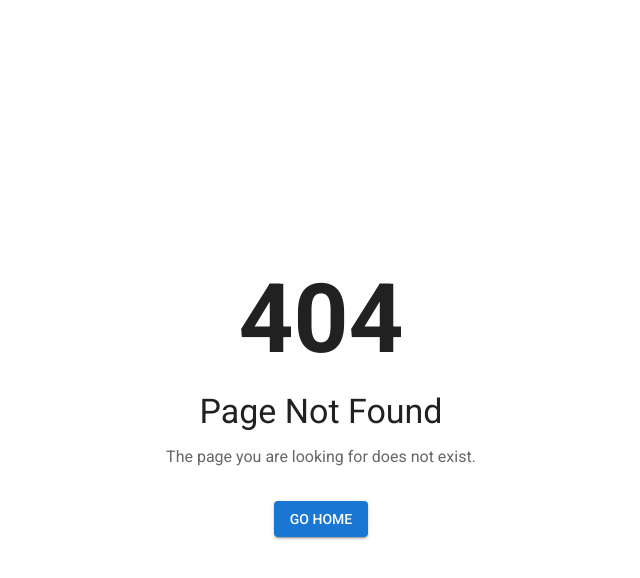
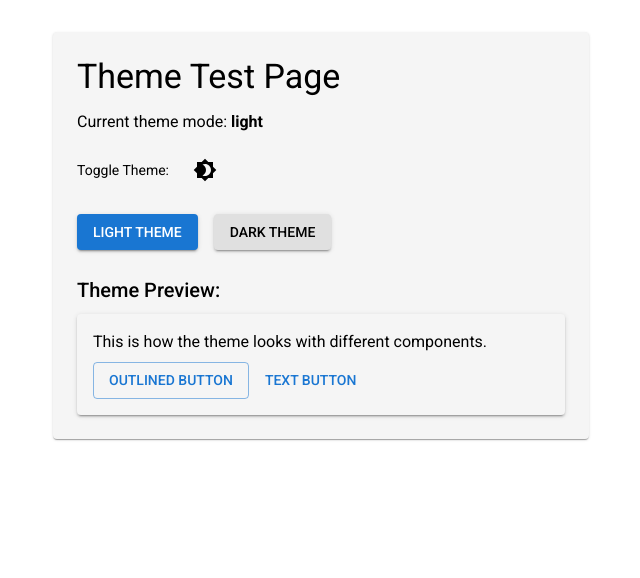
Before and after one commit to dvvaliya369/elm-ai-task-frontend, a React (Vite) app: page /theme-test in a window 1280 px wide. Before the commit this address had no page. Shown: the top 578 px of the page, without its empty margins (319-959 px from the left). Built offline with nearby package versions, Linux system fonts and the light colour scheme.

Commit message:
feat(theme): enable dark and light themes

```diff
--- a/src/Router.tsx
+++ b/src/Router.tsx
@@ -10,6 +10,7 @@ import PostDetail from "./pages/post/index.tsx";
 import CreatePost from "./pages/create/index.tsx";
 import Profile from "./pages/profile/index.tsx";
 import MyPostsPage from "./pages/my-posts/index.tsx";
+import ThemeTestPage from "./pages/theme-test/index.tsx";
 
 const Router: React.FC = () => {
   return (
@@ -17,6 +18,7 @@ const Router: React.FC = () => {
       <AuthInitializer>
         <Routes>
           <Route path="/" element={<Home />} />
+          <Route path="/theme-test" element={<ThemeTestPage />} />
           <Route
             path="/posts/create"
             element={
--- /dev/null
+++ b/src/components/ThemeToggle/index.tsx
@@ -0,0 +1,40 @@
+import React from 'react';
+import { IconButton, Tooltip } from '@mui/material';
+import { Brightness4, Brightness7 } from '@mui/icons-material';
+import { useTheme } from '../../context/ThemeContext';
+
+interface ThemeToggleProps {
+  size?: 'small' | 'medium' | 'large';
+  color?: 'inherit' | 'default' | 'primary' | 'secondary';
+}
+
+const ThemeToggle: React.FC<ThemeToggleProps> = ({
+  size = 'medium',
+  color = 'inherit'
+}) => {
+  const { mode, toggleTheme } = useTheme();
+
+  const tooltipTitle = `Switch to ${mode === 'light' ? 'dark' : 'light'} mode`;
+  const Icon = mode === 'light' ? Brightness4 : Brightness7;
+
+  return (
+    <Tooltip title={tooltipTitle}>
+      <IconButton
+        onClick={toggleTheme}
+        size={size}
+        color={color}
+        aria-label="Toggle theme"
+        sx={{
+          transition: 'transform 0.2s ease-in-out',
+          '&:hover': {
+            transform: 'rotate(20deg)',
+          },
+        }}
+      >
+        <Icon />
+      </IconButton>
+    </Tooltip>
+  );
+};
+
+export default ThemeToggle;
--- a/src/components/index.ts
+++ b/src/components/index.ts
@@ -1,2 +1,3 @@
 export * from './Post';
 export * from './PostDetail';
+export { default as ThemeToggle } from './ThemeToggle';
--- /dev/null
+++ b/src/context/ThemeContext.tsx
@@ -0,0 +1,131 @@
+import React, { createContext, useContext, useState, useEffect } from 'react';
+import type { ReactNode } from 'react';
+import { ThemeProvider as MuiThemeProvider } from '@mui/material/styles';
+import { createTheme } from '@mui/material/styles';
+import type { Theme } from '@mui/material/styles';
+
+export type ThemeMode = 'light' | 'dark';
+
+interface ThemeContextType {
+  mode: ThemeMode;
+  toggleTheme: () => void;
+  setTheme: (mode: ThemeMode) => void;
+}
+
+const ThemeContext = createContext<ThemeContextType | undefined>(undefined);
+
+interface ThemeProviderProps {
+  children: ReactNode;
+}
+
+const THEME_STORAGE_KEY = 'app-theme-mode';
+
+// Create theme configurations
+const createAppTheme = (mode: ThemeMode): Theme =>
+  createTheme({
+    palette: {
+      mode,
+      ...(mode === 'light'
+        ? {
+            // Light theme colors
+            primary: {
+              main: '#1976d2',
+            },
+            secondary: {
+              main: '#dc004e',
+            },
+            background: {
+              default: '#ffffff',
+              paper: '#f5f5f5',
+            },
+            text: {
+              primary: '#000000',
+              secondary: '#666666',
+            },
+          }
+        : {
+            // Dark theme colors
+            primary: {
+              main: '#90caf9',
+            },
+            secondary: {
+              main: '#f48fb1',
+            },
+            background: {
+              default: '#121212',
+              paper: '#1e1e1e',
+            },
+            text: {
+              primary: '#ffffff',
+              secondary: '#b0b0b0',
+            },
+          }),
+    },
+    typography: {
+      fontFamily: "'Roboto', sans-serif",
+    },
+    components: {
+      MuiCssBaseline: {
+        styleOverrides: {
+          body: {
+            transition: 'background-color 0.3s ease, color 0.3s ease',
+          },
+        },
+      },
+    },
+  });
+
+export const CustomThemeProvider: React.FC<ThemeProviderProps> = ({ children }) => {
+  // Initialize theme from localStorage or default to 'light'
+  const [mode, setMode] = useState<ThemeMode>(() => {
+    try {
+      const saved = localStorage.getItem(THEME_STORAGE_KEY);
+      return (saved as ThemeMode) || 'light';
+    } catch {
+      return 'light';
+    }
+  });
+
+  // Save theme to localStorage whenever it changes
+  useEffect(() => {
+    try {
+      localStorage.setItem(THEME_STORAGE_KEY, mode);
+    } catch (error) {
+      console.warn('Failed to save theme preference:', error);
+    }
+  }, [mode]);
+
+  const toggleTheme = () => {
+    setMode(prevMode => prevMode === 'light' ? 'dark' : 'light');
+  };
+
+  const setTheme = (newMode: ThemeMode) => {
+    setMode(newMode);
+  };
+
+  const theme = createAppTheme(mode);
+
+  const contextValue: ThemeContextType = {
+    mode,
+    toggleTheme,
+    setTheme,
+  };
+
+  return (
+    <ThemeContext.Provider value={contextValue}>
+      <MuiThemeProvider theme={theme}>
+        {children}
+      </MuiThemeProvider>
+    </ThemeContext.Provider>
+  );
+};
+
+export const useTheme = (): ThemeContextType => {
+  const context = useContext(ThemeContext);
+  if (context === undefined) {
+    throw new Error('useTheme must be used within a CustomThemeProvider');
+  }
+  return context;
+};
+
+export default CustomThemeProvider;
--- a/src/layouts/Navbar/index.tsx
+++ b/src/layouts/Navbar/index.tsx
@@ -21,6 +21,7 @@ import Logo from "./components/Logo";
 import NavButton from "./components/NavButton";
 import IconNavButton from "./components/IconNavButton";
 import ProfileMenu from "./components/ProfileMenu";
+import { ThemeToggle } from "../../components";
 import { useNavbarHandlers } from "./hooks/useNavbarHandlers";
 import { useProfileMenu } from "./hooks/useProfileMenu";
 import { navbarStyles } from "./styles";
@@ -87,6 +88,8 @@ const Navbar: React.FC = () => {
                 )}
               </Box>
 
+              <Box sx={{ display: 'flex', alignItems: 'center', gap: 1 }}>
+                <ThemeToggle />
                 {isAuthenticated ? (
                   <IconButton onClick={handleProfileClick} sx={navbarStyles.profileButton}>
                     <Avatar
@@ -117,6 +120,7 @@ const Navbar: React.FC = () => {
                   </Box>
                 )}
               </Box>
+            </Box>
           )}
 
           {isTablet && (
@@ -135,6 +139,8 @@ const Navbar: React.FC = () => {
                 />
               )}
 
+              <Box sx={{ display: 'flex', alignItems: 'center', gap: 1 }}>
+                <ThemeToggle size="small" />
                 {isAuthenticated ? (
                   <IconButton onClick={handleProfileClick} sx={navbarStyles.tabletProfileButton}>
                     <Avatar
@@ -165,9 +171,12 @@ const Navbar: React.FC = () => {
                   </Box>
                 )}
               </Box>
+            </Box>
           )}
 
           {isMobile && (
+            <Box sx={{ display: 'flex', alignItems: 'center', gap: 1 }}>
+              <ThemeToggle size="small" />
               <IconButton onClick={handleProfileClick} sx={navbarStyles.mobileProfileButton}>
                 {isAuthenticated ? (
                   <Avatar
@@ -180,6 +189,7 @@ const Navbar: React.FC = () => {
                   <PersonIcon sx={navbarStyles.mobilePersonIcon} />
                 )}
               </IconButton>
+            </Box>
           )}
         </Toolbar>
       </AppBar>
--- /dev/null
+++ b/src/pages/theme-test/index.tsx
@@ -0,0 +1,62 @@
+import React from 'react';
+import { Box, Typography, Button, Paper } from '@mui/material';
+import { ThemeToggle } from '../../components';
+import { useTheme } from '../../context/ThemeContext';
+
+const ThemeTestPage: React.FC = () => {
+  const { mode, setTheme } = useTheme();
+
+  return (
+    <Box sx={{ padding: 4, maxWidth: 600, margin: '0 auto' }}>
+      <Paper sx={{ padding: 3, marginBottom: 3 }}>
+        <Typography variant="h4" gutterBottom>
+          Theme Test Page
+        </Typography>
+        <Typography variant="body1" paragraph>
+          Current theme mode: <strong>{mode}</strong>
+        </Typography>
+
+        <Box sx={{ display: 'flex', gap: 2, alignItems: 'center', marginTop: 2 }}>
+          <Typography variant="body2">Toggle Theme:</Typography>
+          <ThemeToggle />
+        </Box>
+
+        <Box sx={{ display: 'flex', gap: 2, marginTop: 3 }}>
+          <Button
+            variant="contained"
+            onClick={() => setTheme('light')}
+            color={mode === 'light' ? 'primary' : 'inherit'}
+          >
+            Light Theme
+          </Button>
+          <Button
+            variant="contained"
+            onClick={() => setTheme('dark')}
+            color={mode === 'dark' ? 'primary' : 'inherit'}
+          >
+            Dark Theme
+          </Button>
+        </Box>
+
+        <Box sx={{ marginTop: 3 }}>
+          <Typography variant="h6" gutterBottom>
+            Theme Preview:
+          </Typography>
+          <Paper elevation={2} sx={{ padding: 2, marginTop: 1 }}>
+            <Typography variant="body1">
+              This is how the theme looks with different components.
+            </Typography>
+            <Button variant="outlined" sx={{ marginTop: 1, marginRight: 1 }}>
+              Outlined Button
+            </Button>
+            <Button variant="text" sx={{ marginTop: 1 }}>
+              Text Button
+            </Button>
+          </Paper>
+        </Box>
+      </Paper>
+    </Box>
+  );
+};
+
+export default ThemeTestPage;
```
Also changed, not shown: src/main.tsx (+6 -6 lines). Lines whose indentation alone changed are shown as unchanged.
